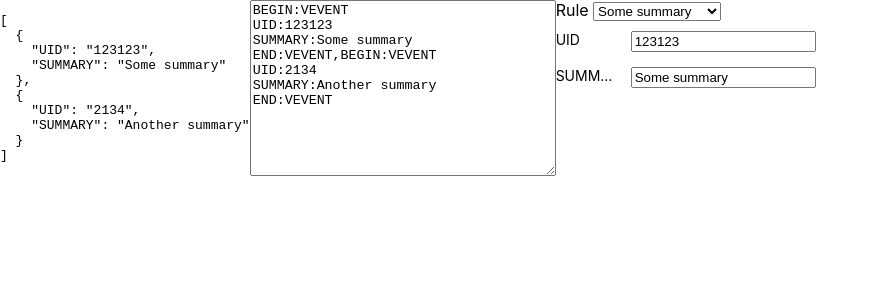
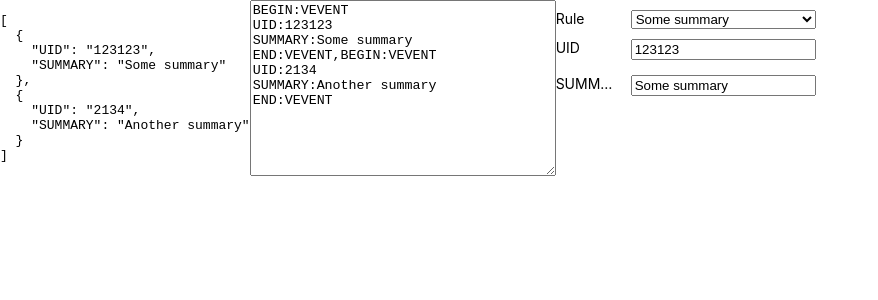
Before and after one commit to rofrol/component-issue-1596, a React (Create React App) app: page / in a window 1280 px wide. Shown: the top 300 px of the page, without its empty margins (0-878 px from the left). Built offline with nearby package versions, Linux system fonts and the light colour scheme.

Commit message:
Format select row

```diff
--- a/src/App.js
+++ b/src/App.js
@@ -76,7 +76,8 @@ function App() {
         style={{ width: 300 }}
       ></textarea>
       <form>
-        Rule{" "}
+        <div className="grid">
+          <div className="label">Rule</div>
           <select onChange={handleRuleSelect}>
             {rules.map((rule) => (
               <option key={rule.UID} id={rule.UID}>
@@ -84,6 +85,7 @@ function App() {
               </option>
             ))}
           </select>
+        </div>
         <div className="grid">
           {Object.entries(rules.find(({ UID }) => UID === activeRule)).map(
             ([prop, value]) => (
```
Lines whose indentation alone changed are shown as unchanged.
